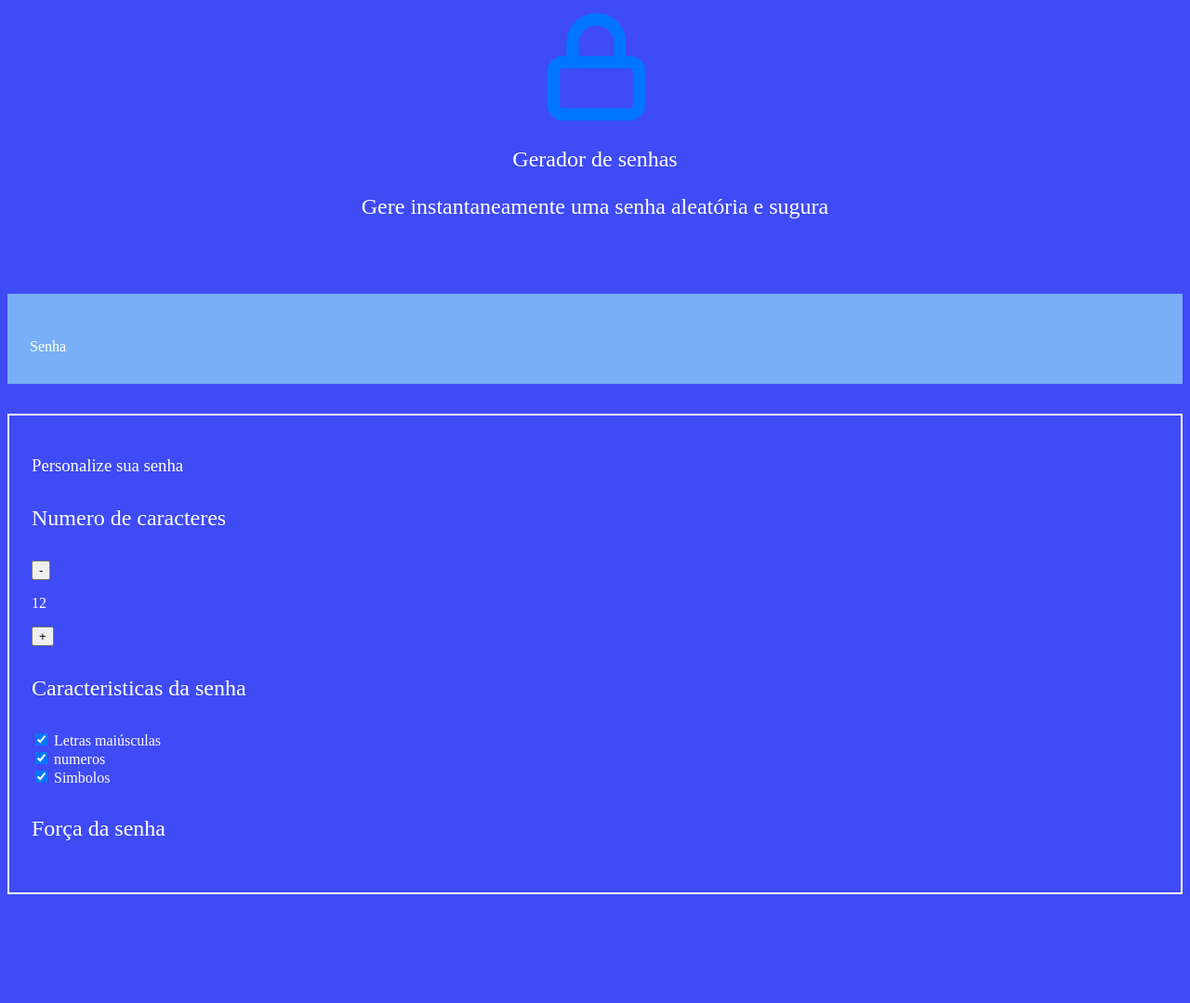
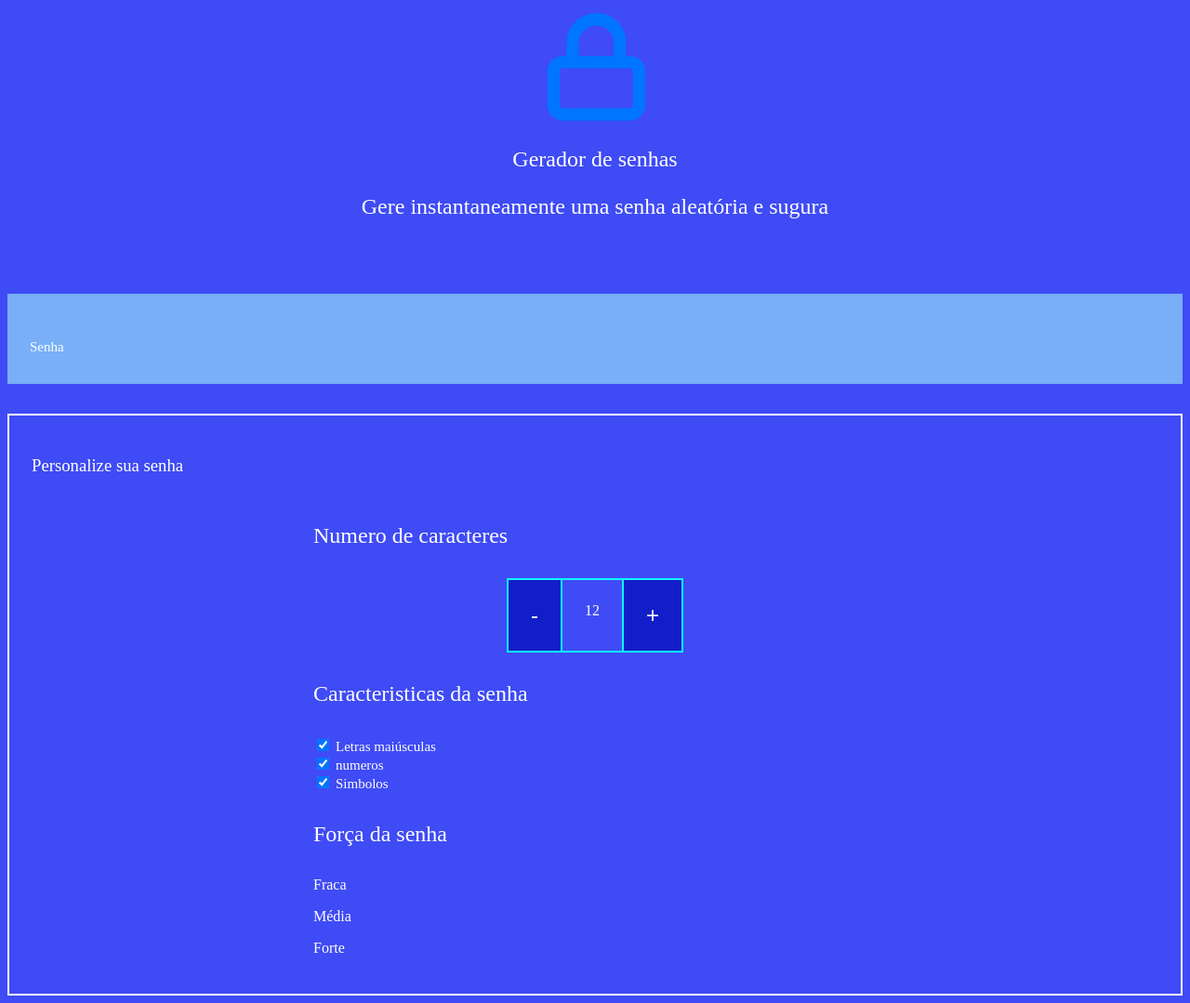
Before and after one commit to lucasralo/crie-uma-senha, a plain HTML site: page index.html in a window 1280 px wide. Shown: the whole page at 93% size. Before the commit the page ends 970 px from the top, so only its background shows below. Drawn offline with Linux system fonts and the light colour scheme; a web font is replaced by a local one.

Commit message:
27082025

```diff
--- a/index.html
+++ b/index.html
@@ -48,6 +48,10 @@
                 <div class="barra"></div>
                 <div class="forca fraca"></div>
                 <div class="parametro-senha-textos"></div>
+                <p>Fraca</p>
+                <p>Média</p>
+                <p>Forte</p>
+                <p class="entropia"></p>
             </div>
         </div>
     <div>
--- a/style.css
+++ b/style.css
@@ -58,3 +58,37 @@ img{
 .parametro-senha-titulo{
 font-size: 24px;
 }
+.parametro-coluna-senha{
+    display: flex;
+    flex-direction: column;
+    justify-content: center;
+}
+.parametro-senha{
+    width: 50%;
+    margin: 0 auto;
+}
+.parametro-senha-botoes{
+    display: flex;
+    justify-content: center;
+}
+.parametro-senha-botao{
+    background-color: var(--fundo-texto);
+    color: var(--branco);
+    border: 2px solid var(--borda);
+    padding: 24px;
+    font-size: 24px;
+    cursor: pointer;
+}
+.parametro-senha-texto{
+    padding: 24px;
+    border-top: 2px solid var(--borda);
+    border-bottom: 2px solid var(--borda);
+    margin: 0;
+}
+label{
+    font-size: 15px;
+}
+@media screen and (min-width: 768px)
+    .botoes{
+        display: flex;
+    }
```
